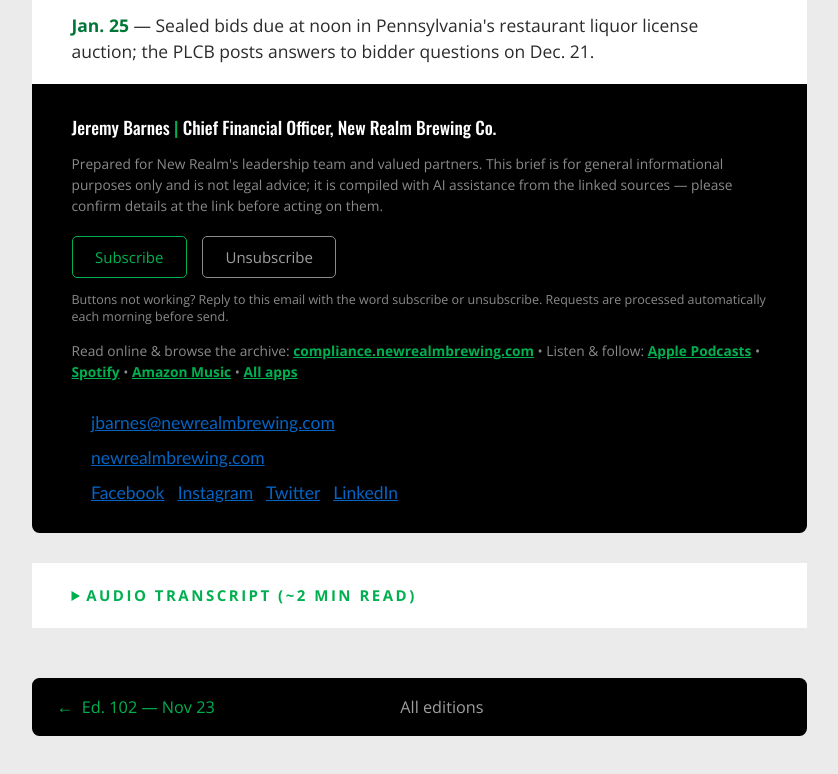
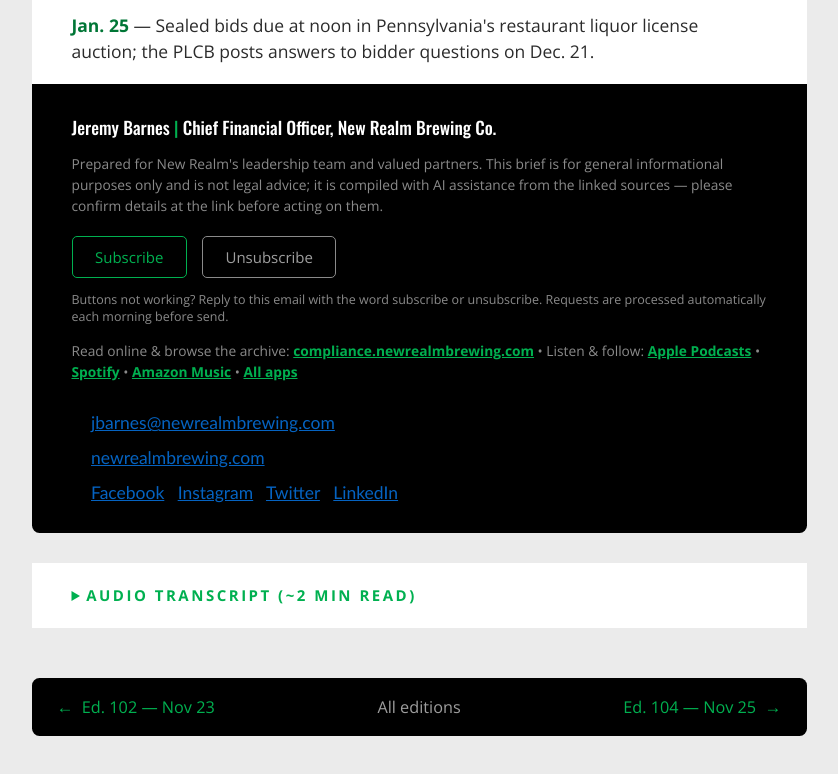
Before and after one commit to newrealmbrewing/nrbc-compliance-brief-site, a plain HTML site: page editions/2026-11-24.html in a window 1280 px wide. Shown: the part 2837-3611 px from the top of the page, without its empty margins (221-1059 px from the left). Drawn offline with Linux system fonts and the light colour scheme.

Commit message:
Vol. 1, Ed. 104 — 2026-11-25

```diff
--- a/editions/2026-11-24.html
+++ b/editions/2026-11-24.html
@@ -216,7 +216,7 @@
 <p>In Congress, Senator James Lankford of Oklahoma wrote colleagues urging them to let the federal hemp T H C ban take effect on December Eleventh, saying an extension would amount to nationwide marijuana legalization. Senators Tim Sheehy and Amy Klobuchar are backing a bill that would instead replace the ban with a one percent total T H C limit and new F D A rules. Separately, DoorDash brought hemp merchants to Capitol Hill last week to press for what it called clear, workable federal standards.</p>
 <p>Around the states: Pennsylvania&#x27;s Liquor Control Board opened bidding on ten expired restaurant liquor licenses, with a minimum bid of twenty-five thousand dollars per license and sealed bids due January Twenty-Fifth. In Tennessee, most T H C drinks sold legally under state rules exceed the incoming federal limit of four tenths of a milligram per container, leaving retailers and distributors uncertain about inventory after December Eleventh. And Illinois says it has issued one hundred forty-eight new medical cannabis dispensary licenses since September Tenth.</p>
 <p>Full details and source links are in today&#x27;s email. This update is for general information only — it is not legal advice.</p></details>
-<nav class="edition-nav"><a class="prev" rel="prev" href="2026-11-23.html">&larr;&nbsp; Ed. 102 &mdash; Nov 23</a><a class="all" href="../">All editions</a><span class="next off"></span></nav>
+<nav class="edition-nav"><a class="prev" rel="prev" href="2026-11-23.html">&larr;&nbsp; Ed. 102 &mdash; Nov 23</a><a class="all" href="../">All editions</a><a class="next" rel="next" href="2026-11-25.html">Ed. 104 &mdash; Nov 25 &nbsp;&rarr;</a></nav>
 </div>
 </body>
 </html>
```
